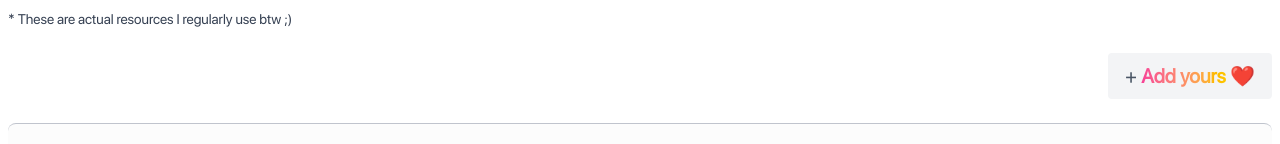
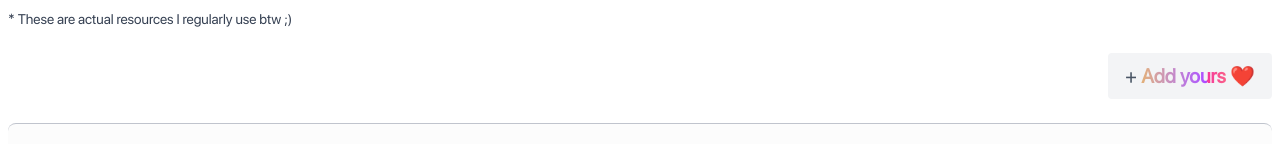
Before and after one commit to Kosi07/coding-resources, a Next.js app: page / in a window 1280 px wide. Shown: the part 163-307 px from the top of the page. Built offline with nearby package versions, Linux system fonts and the light colour scheme.

Commit message:
Removed unused Tailwindclass and unused CSS style

```diff
--- a/app/globals.css
+++ b/app/globals.css
@@ -1,5 +1 @@
 @import "tailwindcss";
-
-.group:hover .gradient-animation{
-    animation-play-state: running;
-}
--- a/components/AddResource.tsx
+++ b/components/AddResource.tsx
@@ -26,7 +26,7 @@ const AddResource = () => {
                 </span>
 
                 <>
-                    <span className='gradient-animation group-hover: bg-size-[200%_100%] group-hover:text-2xl duration-200 ease-in font-extrabold text-transparent bg-clip-text bg-linear-to-r from-pink-500 via-yellow-400 to-purple-500'>
+                    <span className='animate-gradient bg-size-[200%_100%] group-hover:text-2xl duration-200 ease-in font-extrabold text-transparent bg-clip-text bg-linear-to-r from-pink-500 via-yellow-400 to-purple-500'>
                         &nbsp;Add yours
                     </span>
 
```
